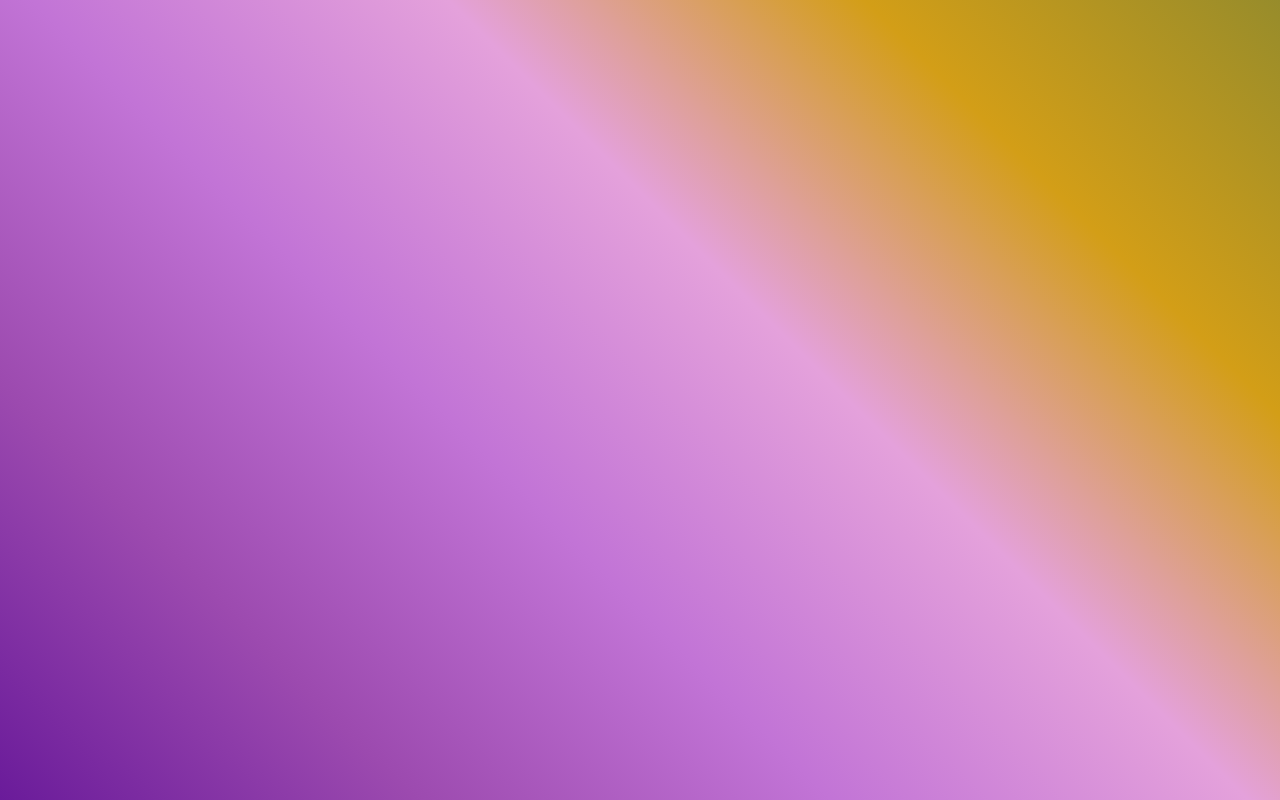
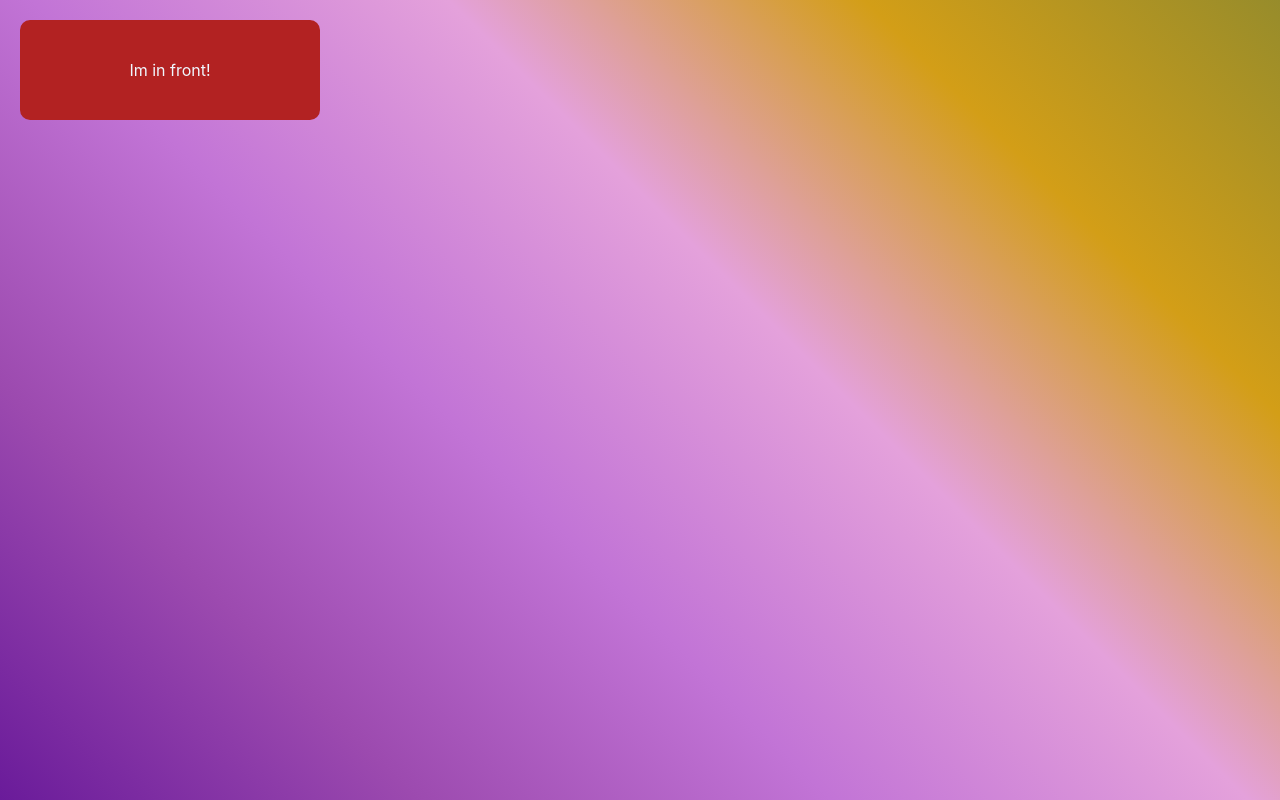
Before and after one commit to cushonz/web-portfolio, a React (Create React App) app: page /web-portfolio/Professional in a window 1280 px wide. Before the commit this address had no page. Built offline with nearby package versions, Linux system fonts and the light colour scheme.

Commit message:
FlipCard

```diff
--- a/src/App.js
+++ b/src/App.js
@@ -1,5 +1,7 @@
 // Home.js
 import React from "react";
+import Professional from "./components/pages/Professional";
+
 import {
   BrowserRouter as Router,
   Route,
@@ -20,6 +22,7 @@ function App() {
         <Route path="/" element={<Home />} /> {/* Placeholder route */}
         <Route path="/contact" element={<Contact />} />
         <Route path="/starter" element={<StarterPackage />} />
+        <Route path="/Professional" element={<Professional />} />
         {/* Placeholder route */}
       </Routes>
     </BrowserRouter>
--- /dev/null
+++ b/src/components/FlipCard.js
@@ -0,0 +1,15 @@
+import React from "react";
+import "../styles/component_styles/FlipCard.css";
+
+function FlipCard({ frontContent, backContent }) {
+  return (
+    <div className="card">
+      <div className="inner">
+        <div className="front">{frontContent}</div>
+        <div className="back">{backContent}</div>
+      </div>
+    </div>
+  );
+}
+
+export default FlipCard;
--- /dev/null
+++ b/src/components/pages/Professional.js
@@ -0,0 +1,23 @@
+import React from "react";
+import FlipCard from "../FlipCard";
+
+function Professional() {
+  return (
+    <div>
+      <FlipCard
+        frontContent={
+          <div>
+            <p>Im in front!</p>
+          </div>
+        }
+        backContent={
+          <div>
+            <p>Im in back!</p>
+          </div>
+        }
+      />
+    </div>
+  );
+}
+
+export default Professional;
--- a/src/components/services.js
+++ b/src/components/services.js
@@ -21,7 +21,7 @@ function Services() {
         <Plan2 />
         <Link
           className="mt-auto px-4 py-2 bg-[#A78BFA] text-[#4C1D95] rounded-md dark:bg-[#5b21b6] dark:hover:bg-[#7C3AED] dark:text-[#EDEDED] text-center"
-          to="/contact"
+          to="/Professional"
         >
           Learn More
         </Link>
--- /dev/null
+++ b/src/styles/component_styles/FlipCard.css
@@ -0,0 +1,48 @@
+.card {
+  width: 300px;
+  height: 100px;
+  margin: 20px;
+  perspective: 1000px;
+}
+
+.inner {
+  height: 100%;
+  width: 100%;
+  position: relative;
+  transform-style: preserve-3d;
+  transition: transform 0.999s; /* Smooth flip effect */
+}
+
+.card:hover .inner {
+  transform: rotateY(180deg);
+}
+
+.back,
+.front {
+  position: absolute;
+  width: 100%;
+  height: 100%;
+  backface-visibility: hidden;
+}
+
+.front {
+  background-color: firebrick;
+  color: aliceblue;
+  display: flex;
+  justify-content: center;
+  align-items: center;
+  border: 10px solid firebrick;
+  border-radius: 10px;
+  transform: rotateY(0deg);
+}
+
+.back {
+  background-color: blue;
+  color: aliceblue;
+  display: flex;
+  justify-content: center;
+  align-items: center;
+  border-radius: 10px;
+  border: 10px solid blue;
+  transform: rotateY(180deg);
+}
```
